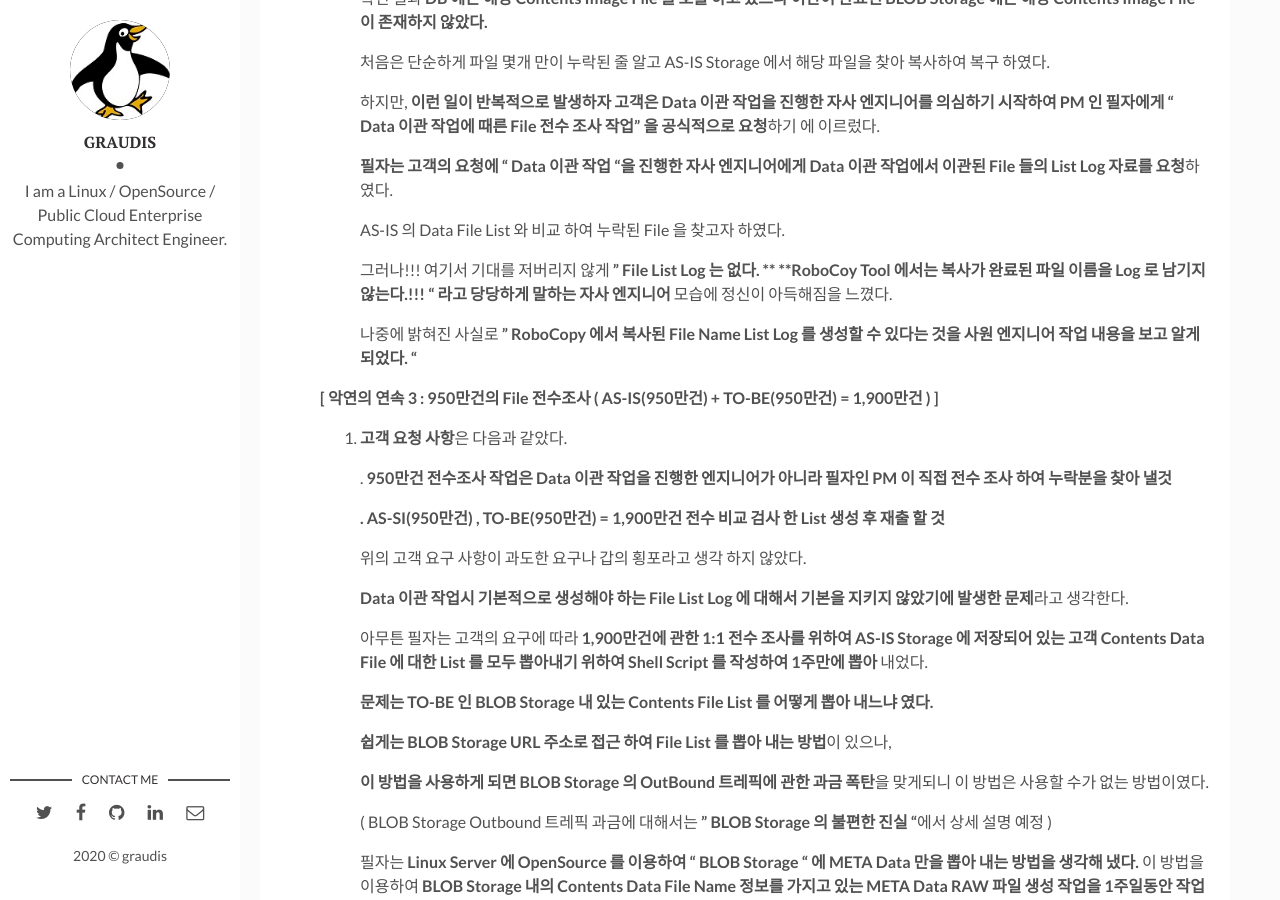
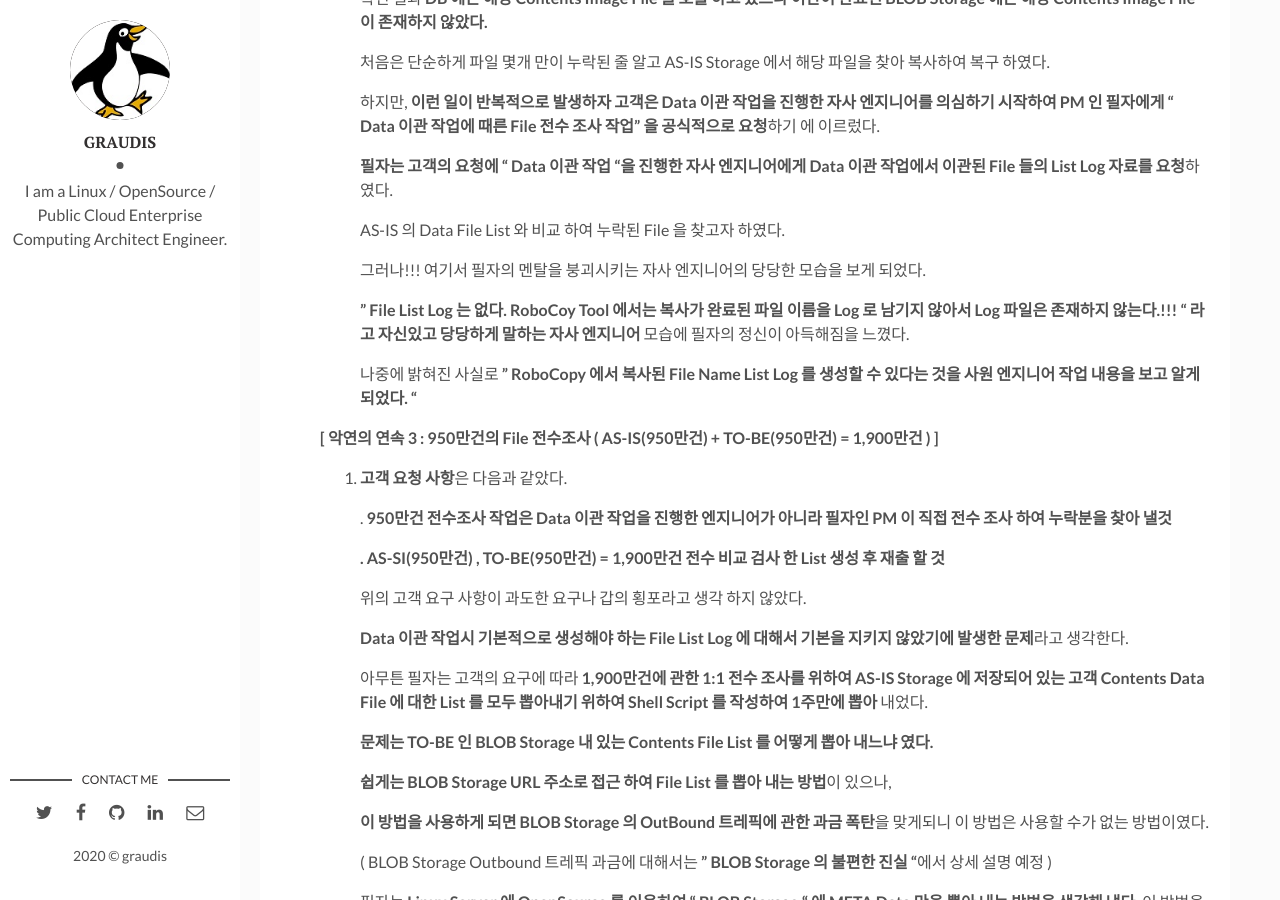
Before and after one commit to graudis/graudis.github.io, a Jekyll site: the page built from _posts/2020-10-11-azure-webapp-6.md, in a window 1280 px wide and 900 px high, scrolled down 3942 px. Built offline with Jekyll 4.4.1, drawn with Linux system fonts in a browser that asks for light colours.

Commit message:
Update 2020-10-11-azure-webapp-6.md

```diff
--- a/_posts/2020-10-11-azure-webapp-6.md
+++ b/_posts/2020-10-11-azure-webapp-6.md
@@ -223,8 +223,9 @@ tags: cloud azure MS
 
 
 
-      그러나!!! 여기서 기대를 저버리지 않게 **" File List Log 는 없다. **
-      **RoboCoy Tool 에서는 복사가 완료된 파일 이름을 Log 로 남기지 않는다.!!! " 라고 당당하게 말하는 자사 엔지니어** 모습에 정신이 아득해짐을 느꼈다.
+      그러나!!! 여기서 필자의 멘탈을 붕괴시키는 자사 엔지니어의 당당한 모습을 보게 되었다.
+
+      **" File List Log 는 없다. RoboCoy Tool 에서는 복사가 완료된 파일 이름을 Log 로 남기지 않아서 Log 파일은 존재하지 않는다.!!! " 라고 자신있고 당당하게 말하는 자사 엔지니어** 모습에 필자의 정신이 아득해짐을 느꼈다.
 
       나중에 밝혀진 사실로 **" RoboCopy 에서 복사된 File Name List Log 를 생성할 수 있다는 것을 사원 엔지니어 작업 내용을 보고 알게 되었다. "**
 
```
